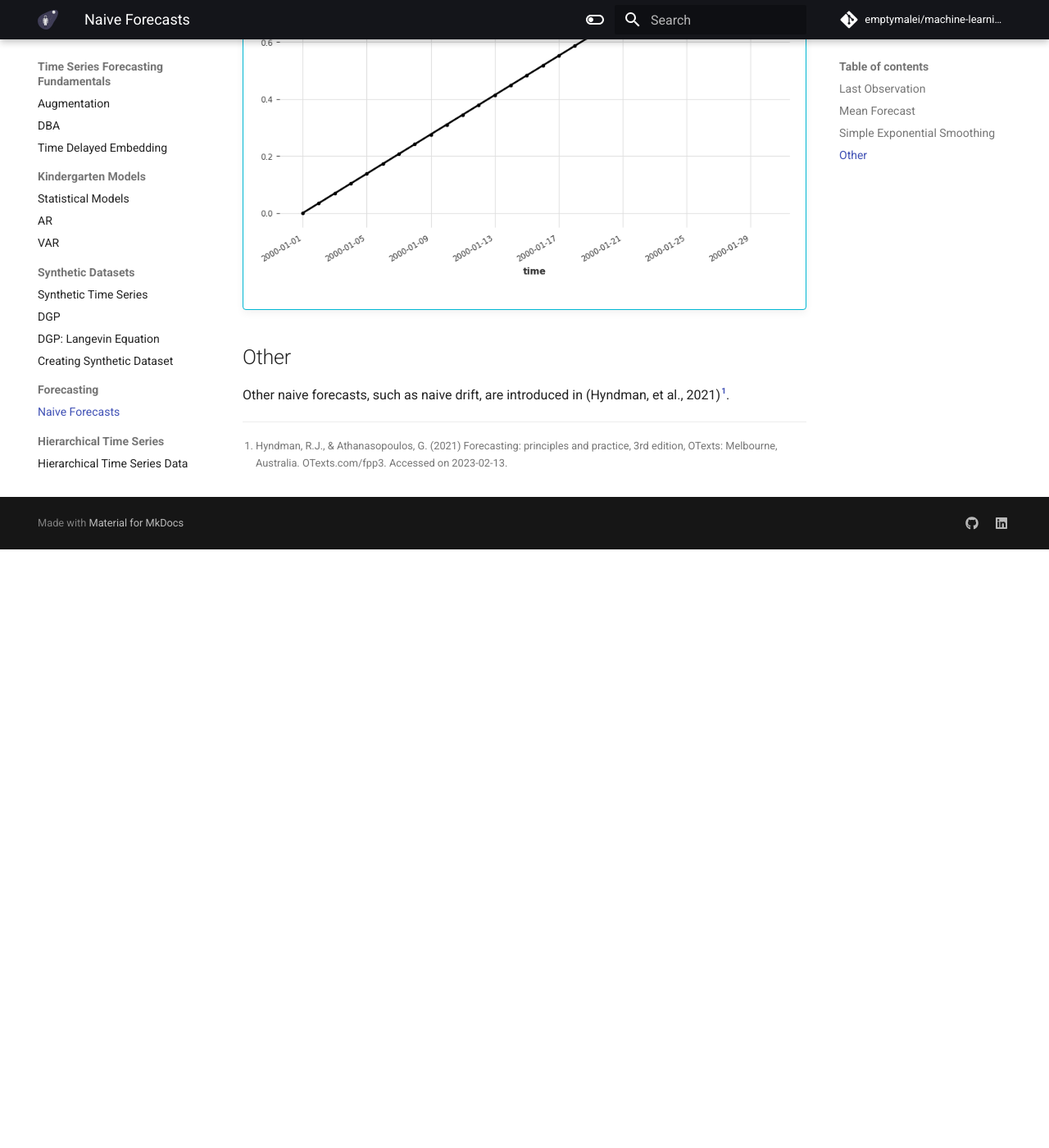
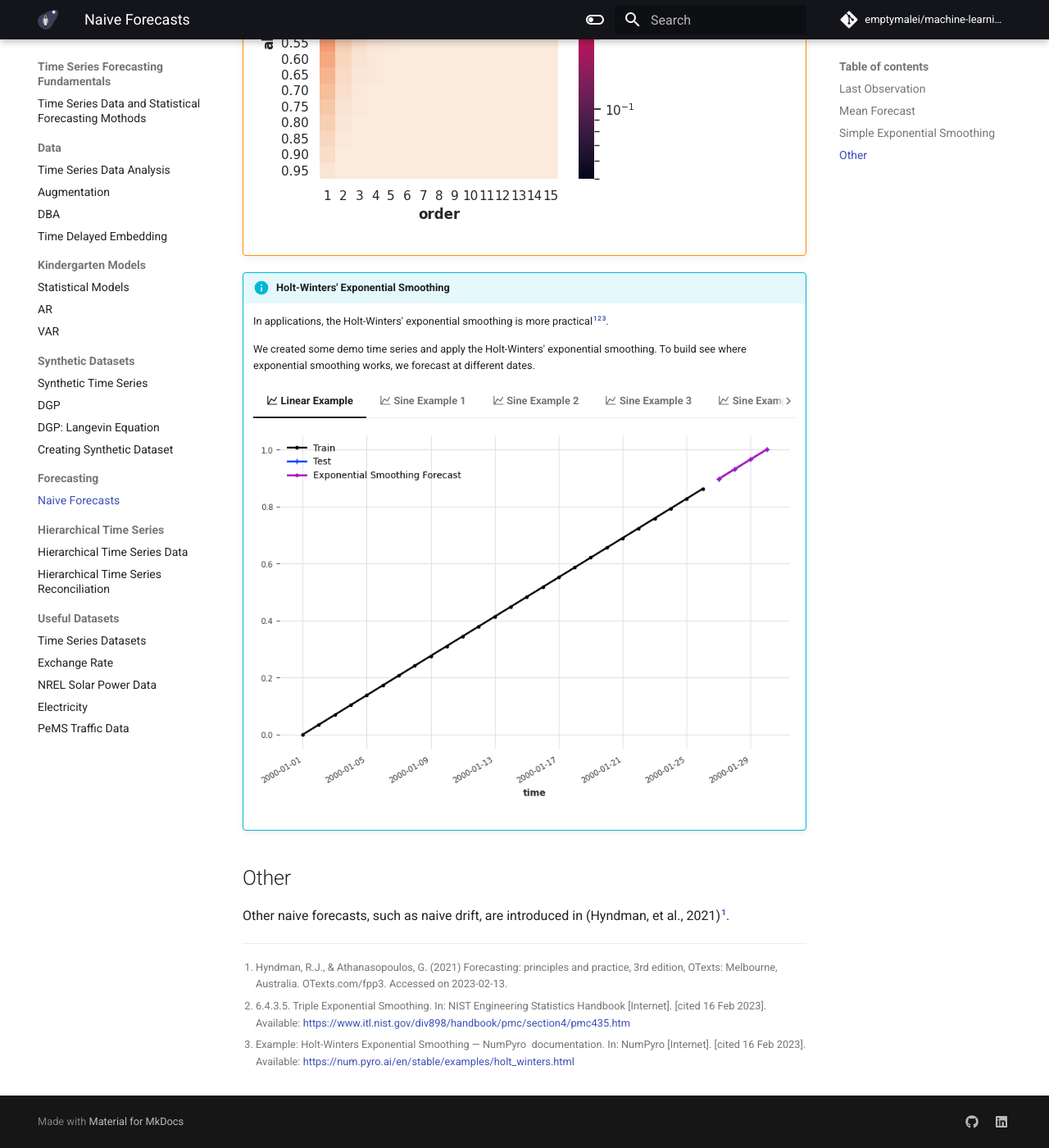
Before and after one commit to emptymalei/deep-learning, an MkDocs documentation site: the page built from dl/time-series/timeseries-forecast.naive.md, in a window 1280 px wide and 1400 px high, scrolled down 3276 px. Shown: the whole window at 82% size. Built offline with MkDocs 1.6.1 and Material for MkDocs 9.7.7, drawn with Linux system fonts in a browser that asks for light colours; comment, search, counter and statistics services are not loaded; before the commit the page ends 3946 px from its top, so only the background shows below that; some of the changed text lies outside the part shown.

Commit message:
update SES normalization problem

````diff
--- a/dl/time-series/timeseries-forecast.naive.md
+++ b/dl/time-series/timeseries-forecast.naive.md
@@ -136,10 +136,59 @@ $$
 
     when $y(t_0)$ is positive.
 
+    As an intuiation, we plot out the sum of the coefficients for different
+    orders and $\alpha$s.
+
+    === ":material-chart-line: SES Coefficients"
+
+        ![](assets/timeseries-forecast.naive/ses_coefficients_sum.png)
+
+    === ":material-code-json: Code"
+
+        ```python
+        from itertools import product
+        import pandas as pd
+        import seaborn as sns; sns.set()
+        from matplotlib.colors import LogNorm
+
+        def ses_coefficients(alpha, order):
+            return (
+                np.power(
+                        np.ones(int(order)) * (1-alpha), np.arange((order))
+                    ) * alpha
+            )
+
+        alphas = np.linspace(0.05, 0.95, 19)
+        orders = list(range(1, 16))
+
+        # Create dataframes for visualizations
+        df_ses_coefficients = pd.DataFrame(
+            [[alpha, order] for alpha, order in product(alphas, orders)],
+            columns=["alpha", "order"]
+        )
+        df_ses_coefficients["ses_coefficients_sum"] = df_ses_coefficients.apply(
+            lambda x: ses_coefficients(x["alpha"], x["order"]).sum(), axis=1
+        )
+
+        # Visualization
+        g = sns.heatmap(
+            data=df_ses_coefficients.pivot(
+                "alpha", "order", "ses_coefficients_sum"
+            ),
+            square=True, norm=LogNorm(),
+            fmt="0.2g",
+            yticklabels=[f"{i:0.2f}" for i in alphas],
+        )
+
+        g.set_title("SES Sum of Coefficients");
+        ```
 
 
 !!! info "Holt-Winters' Exponential Smoothing"
-    In applications, the Holt-Winters' exponential smoothing is more practical.
+    In applications, the Holt-Winters' exponential smoothing is more practical[^Hyndman2021][^nist][^HWES-numpyro].
+
+    We created some demo time series and apply the Holt-Winters' exponential smoothing.
+    To build see where exponential smoothing works, we forecast at different dates.
 
     === ":material-chart-line: Linear Example"
         ![](assets/timeseries-forecast.naive/exponential_smoothing_linear.png)
@@ -152,6 +201,9 @@ $$
 
     === ":material-chart-line: Sine Example 3"
         ![](assets/timeseries-forecast.naive/exponential_smoothing_3.png)
+
+    === ":material-chart-line: Sine Example 3, Longer History"
+        ![](assets/timeseries-forecast.naive/exponential_smoothing_3_longer_history.png)
 
     === ":material-code-json: Code"
 
@@ -186,3 +238,5 @@ Other naive forecasts, such as naive drift, are introduced in (Hyndman, et al.,
 
 
 [^Hyndman2021]: Hyndman, R.J., & Athanasopoulos, G. (2021) Forecasting: principles and practice, 3rd edition, OTexts: Melbourne, Australia. OTexts.com/fpp3. Accessed on 2023-02-13.
+[^nist]: 6.4.3.5. Triple Exponential Smoothing. In: NIST Engineering Statistics Handbook [Internet]. [cited 16 Feb 2023]. Available: https://www.itl.nist.gov/div898/handbook/pmc/section4/pmc435.htm
+[^HWES-numpyro]: Example: Holt-Winters Exponential Smoothing — NumPyro  documentation. In: NumPyro [Internet]. [cited 16 Feb 2023]. Available: https://num.pyro.ai/en/stable/examples/holt_winters.html
````
Also changed, not shown: dl/time-series/assets/timeseries-forecast.naive/exponential_smoothing_3_longer_history.png (added), dl/time-series/assets/timeseries-forecast.naive/ses_coefficients_sum.png (added).
